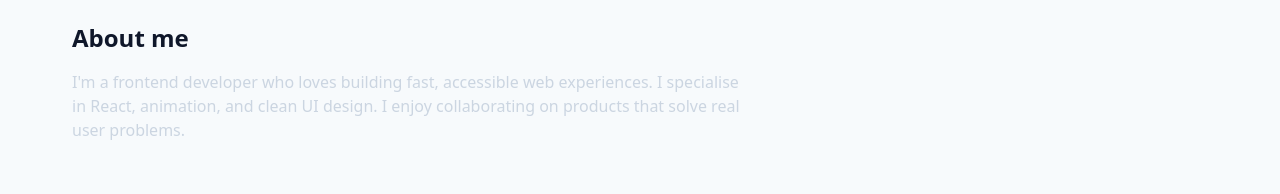
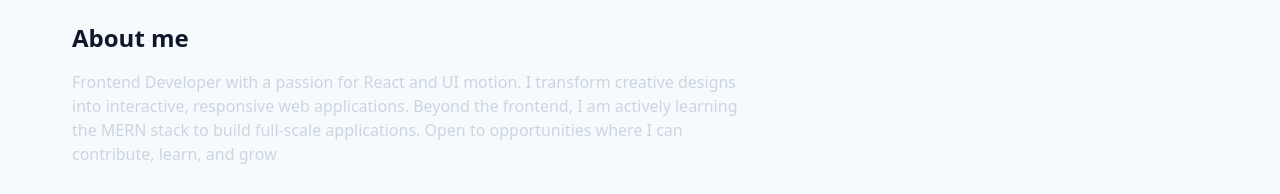
Before and after one commit to Xubaear/portfolio, a React (Vite) app: page / in a window 1280 px wide. Shown: the part 758-952 px from the top of the page. Built offline with nearby package versions, Linux system fonts and the light colour scheme.

Commit message:
about me

```diff
--- a/src/components/About.jsx
+++ b/src/components/About.jsx
@@ -11,9 +11,7 @@ export default function About() {
       >
         <h3 className="text-2xl font-semibold mb-4 mt-20">About me</h3>
         <p className="text-slate-300 max-w-2xl mb-20">
-          I'm a frontend developer who loves building fast, accessible web
-          experiences. I specialise in React, animation, and clean UI design.
-          I enjoy collaborating on products that solve real user problems.
+         Frontend Developer with a passion for React and UI motion. I transform creative designs into interactive, responsive web applications. Beyond the frontend, I am actively learning the MERN stack to build full-scale applications. Open to opportunities where I can contribute, learn, and grow
         </p>
       </motion.div>
     </section>
```
